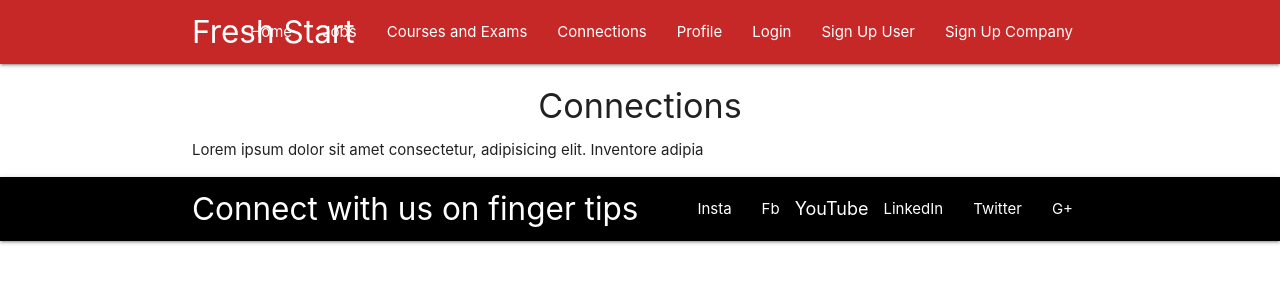
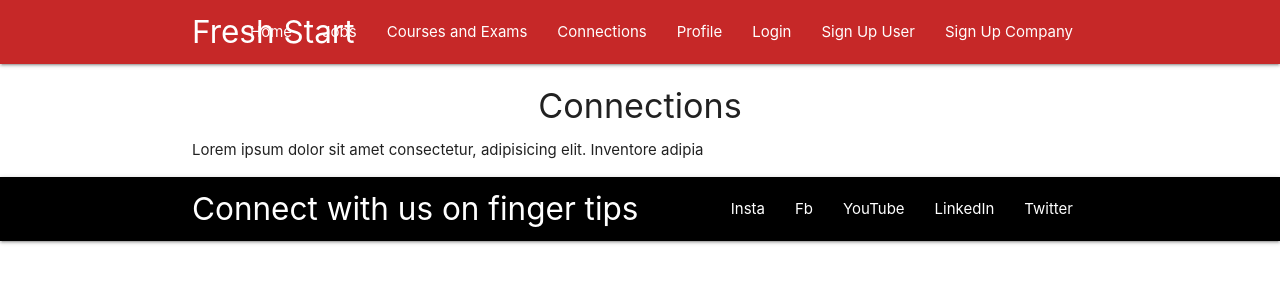
Before and after one commit to anushkajlr/Job-Portal-MERN-Project, a React (Create React App) app: page /Connections in a window 1280 px wide. Shown: the top 300 px of the page. Built offline with nearby package versions, Linux system fonts and the light colour scheme.

Commit message:
Update Downbar.js

```diff
--- a/src/components/Downbar.js
+++ b/src/components/Downbar.js
@@ -7,12 +7,11 @@ return (
     <a className="brand-logo">Connect with us on finger tips</a>
     <ul className="right">
 
-    <li><NavLink to="/Jobs">Insta</NavLink></li>
-    <li><NavLink to="/Coursesandexams">Fb</NavLink></li>
-    <li><NavLink to="/Connections"></NavLink>YouTube</li>
-    <li><NavLink to="/profile">LinkedIn</NavLink></li>
-    <li><NavLink to="/login">Twitter</NavLink></li>
-    <li><NavLink to="/Signup">G+</NavLink></li>
+    <li><a href="https://www.instagram.com/freshersworld/?utm_medium=copy_link" target="_blank" rel="noreferrer">Insta</a></li>
+    <li><a href="https://www.facebook.com/freshersworld"  target="_blank" rel="noreferrer">Fb</a></li>
+    <li><a href="https://www.youtube.com/freshersworld" target="_blank" rel="noreferrer">YouTube</a></li>
+    <li><a href="https://www.linkedin.com/company/freshersworld-com/" target="_blank" rel="noreferrer">LinkedIn</a></li>
+    <li><a href="https://twitter.com/freshersworld" target="_blank" rel="noreferrer">Twitter</a></li>
     </ul>
     </div>
 </nav>
```
